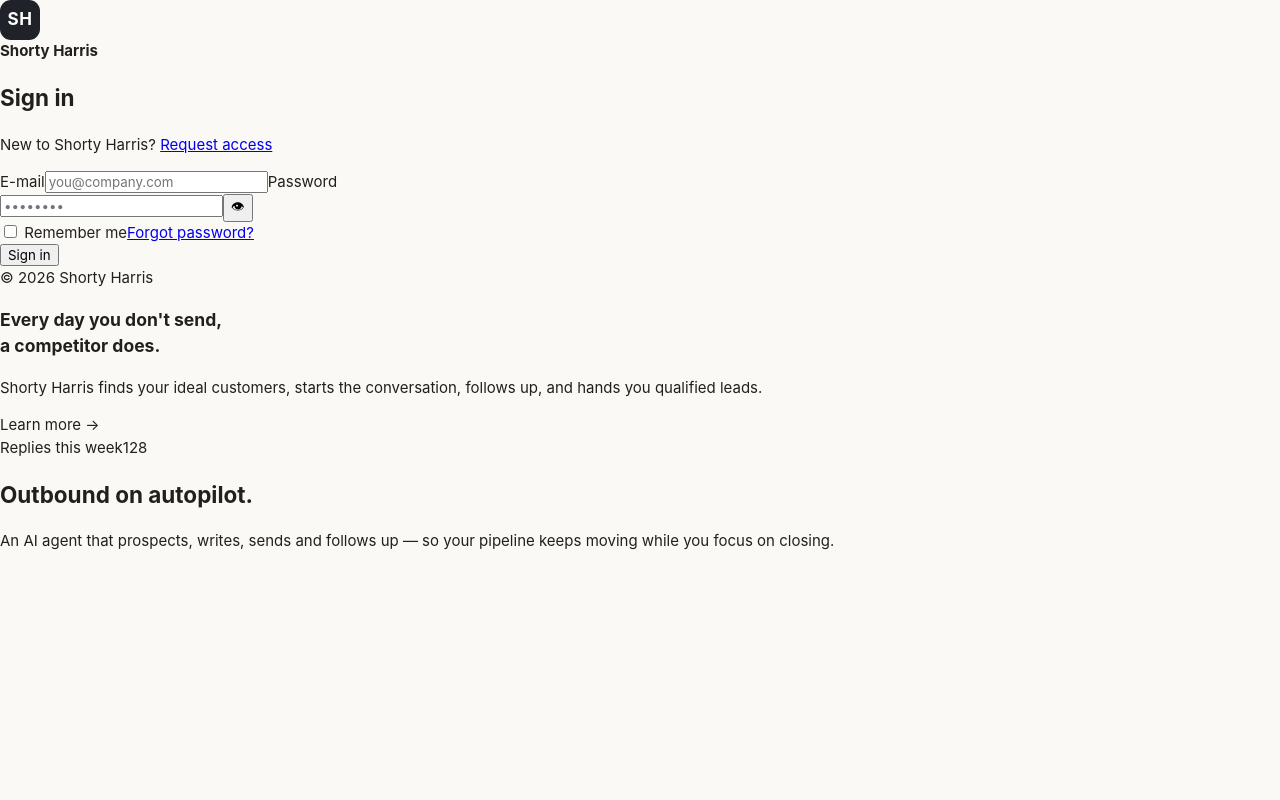
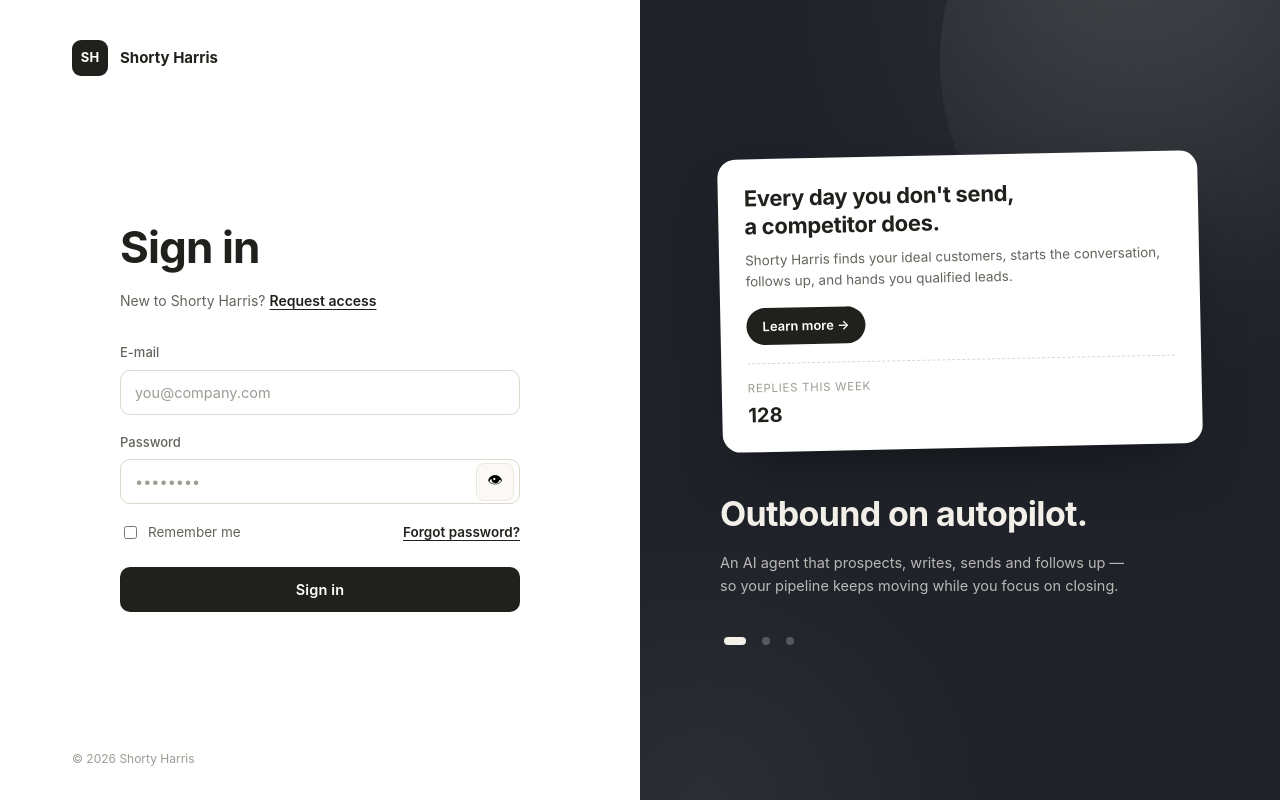
Before and after one commit to ShortyHarris/shorty-harris, a React (Vite) app in the folder app/: page /login in a window 1280 px wide. Built offline with nearby package versions, Linux system fonts and the light colour scheme; no server answers.

Commit message:
Changes
Co-authored-by: ShortyHarris <203847011+ShortyHarris@users.noreply.github.com>

```diff
--- a/app/src/screens/Login.css
+++ b/app/src/screens/Login.css
@@ -1,48 +1,193 @@
-.login-wrap {
+/* === Auth split layout ================================================== */
+.auth-shell {
   min-height: 100vh;
+  display: grid;
+  grid-template-columns: minmax(0, 1fr) minmax(0, 1fr);
+  background: var(--bg);
+}
+
+/* LEFT ------------------------------------------------------------------- */
+.auth-left {
+  display: flex;
+  flex-direction: column;
+  padding: 40px clamp(28px, 6vw, 72px) 32px;
+  background: var(--surface);
+}
+.auth-brand { display: flex; align-items: center; gap: 12px; }
+.auth-brand .brand-mark {
+  width: 36px; height: 36px; border-radius: 9px;
+  background: var(--ink); color: var(--surface);
+  display: flex; align-items: center; justify-content: center;
+  font-weight: 700; font-size: 13px; letter-spacing: 0.02em;
+}
+.auth-brand .brand-name { font-weight: 650; font-size: 15px; color: var(--ink); }
+
+.auth-form-wrap {
+  flex: 1;
+  display: flex;
+  flex-direction: column;
+  justify-content: center;
+  max-width: 400px;
+  width: 100%;
+  margin: 0 auto;
+  padding: 24px 0;
+}
+.auth-title {
+  font-size: clamp(34px, 4vw, 44px);
+  font-weight: 700;
+  letter-spacing: -0.02em;
+  margin: 0 0 10px;
+  color: var(--ink);
+}
+.auth-sub { margin: 0 0 32px; font-size: 14px; color: var(--ink-soft); }
+.auth-sub a { color: var(--ink); font-weight: 600; text-decoration: underline; text-underline-offset: 3px; }
+
+.auth-form { display: flex; flex-direction: column; gap: 18px; }
+.auth-field { display: flex; flex-direction: column; gap: 7px; }
+.auth-field > span { font-size: 13px; font-weight: 550; color: var(--ink-soft); }
+.auth-field input {
+  width: 100%;
+  padding: 13px 14px;
+  border: 1px solid var(--line-strong);
+  border-radius: var(--radius-sm);
+  font-size: 14.5px;
+  background: var(--surface);
+  color: var(--ink);
+  transition: border-color 0.15s, box-shadow 0.15s;
+}
+.auth-field input::placeholder { color: var(--ink-faint); }
+.auth-field input:focus {
+  outline: none;
+  border-color: var(--ink);
+  box-shadow: 0 0 0 3px var(--leaf-tint);
+}
+
+.auth-pw { position: relative; }
+.auth-pw input { padding-right: 48px; }
+.auth-pw-toggle {
+  position: absolute; right: 6px; top: 50%; transform: translateY(-50%);
+  width: 38px; height: 38px; display: flex; align-items: center; justify-content: center;
+  background: var(--bg); border: 1px solid var(--line); border-radius: 8px;
+  font-size: 15px;
+}
+.auth-pw-toggle:hover { background: var(--leaf-tint); }
+
+.auth-row { display: flex; align-items: center; justify-content: space-between; font-size: 13.5px; }
+.auth-remember { display: inline-flex; align-items: center; gap: 8px; color: var(--ink-soft); cursor: pointer; }
+.auth-remember input { accent-color: var(--ink); }
+.auth-forgot { color: var(--ink); font-weight: 600; text-decoration: underline; text-underline-offset: 3px; }
+
+.auth-err {
+  background: var(--clay-tint);
+  color: var(--clay);
+  padding: 11px 14px;
+  border-radius: var(--radius-sm);
+  font-size: 13.5px;
+  border: 1px solid #efd9cf;
+}
+
+.auth-btn {
+  margin-top: 6px;
+  padding: 14px 0;
+  background: var(--ink);
+  color: var(--surface);
+  border: none;
+  border-radius: var(--radius-sm);
+  font-size: 14.5px;
+  font-weight: 600;
+  letter-spacing: 0.01em;
+  transition: transform 0.08s ease, background 0.15s;
+}
+.auth-btn:hover:not(:disabled) { background: #0d1014; transform: translateY(-1px); }
+.auth-btn:active:not(:disabled) { transform: translateY(0); }
+.auth-btn:disabled { opacity: 0.55; cursor: not-allowed; }
+
+.auth-foot { font-size: 12px; color: var(--ink-faint); }
+
+/* RIGHT ------------------------------------------------------------------ */
+.auth-right {
+  background:
+    radial-gradient(120% 80% at 90% 0%, rgba(255,255,255,0.06), transparent 60%),
+    radial-gradient(80% 60% at 10% 100%, rgba(255,255,255,0.05), transparent 60%),
+    #1f2329;
+  color: #f4f1ea;
+  padding: 40px clamp(28px, 5vw, 72px);
   display: flex;
   align-items: center;
   justify-content: center;
-  padding: 24px;
-  background: var(--bg);
+  position: relative;
+  overflow: hidden;
 }
-.login-card {
-  width: 100%;
-  max-width: 380px;
+.auth-right::before {
+  content: '';
+  position: absolute;
+  top: -200px; right: -180px;
+  width: 520px; height: 520px;
+  border-radius: 50%;
+  background: radial-gradient(circle at 30% 30%, rgba(244,241,234,0.10), transparent 70%);
+  pointer-events: none;
+}
+.auth-right-inner { width: 100%; max-width: 480px; display: flex; flex-direction: column; gap: 40px; position: relative; }
+
+.auth-card {
   background: var(--surface);
-  border: 1px solid var(--line);
-  border-radius: var(--radius);
-  padding: 32px 30px;
-  box-shadow: var(--shadow);
+  color: var(--ink);
+  border-radius: 18px;
+  padding: 26px 26px 22px;
+  box-shadow: 0 30px 60px -25px rgba(0,0,0,0.5);
+  transform: rotate(-1.2deg);
 }
-.login-brand { display: flex; align-items: center; gap: 12px; margin-bottom: 26px; }
-.login-brand .brand-mark {
-  width: 38px; height: 38px; border-radius: 10px;
-  background: var(--leaf); color: #fff;
-  display: flex; align-items: center; justify-content: center;
-  font-weight: 700; font-size: 14px;
+.auth-card-body h3 {
+  margin: 0 0 10px;
+  font-size: 22px;
+  line-height: 1.25;
+  letter-spacing: -0.015em;
+  font-weight: 700;
 }
-.login-brand .brand-name { font-weight: 650; font-size: 15px; }
-.login-brand .brand-sub { font-size: 12px; color: var(--ink-faint); }
-.login-title { font-size: 21px; font-weight: 700; margin: 0 0 20px; letter-spacing: -0.01em; }
-.field { display: block; margin-bottom: 16px; }
-.field span { display: block; font-size: 13px; font-weight: 600; color: var(--ink-soft); margin-bottom: 6px; }
-.field input {
-  width: 100%; padding: 10px 13px;
-  border: 1px solid var(--line-strong); border-radius: var(--radius-sm);
-  font-size: 14px; background: #fff;
+.auth-card-body p { margin: 0 0 16px; font-size: 13.5px; color: var(--ink-soft); line-height: 1.55; }
+.auth-card-cta {
+  display: inline-block; background: var(--ink); color: var(--surface);
+  padding: 9px 16px; border-radius: 999px; font-size: 13px; font-weight: 600;
 }
-.field input:focus { outline: none; border-color: var(--leaf); box-shadow: 0 0 0 3px var(--leaf-tint); }
-.login-err {
-  background: var(--clay-tint); color: var(--clay);
-  padding: 10px 13px; border-radius: var(--radius-sm);
-  font-size: 13.5px; margin-bottom: 16px;
+.auth-card-stats {
+  margin-top: 18px;
+  padding-top: 16px;
+  border-top: 1px dashed var(--line-strong);
+  display: flex; gap: 18px;
 }
-.login-btn {
-  width: 100%; padding: 11px 0;
-  background: var(--leaf); color: #fff;
-  border: none; border-radius: var(--radius-sm);
-  font-size: 14.5px; font-weight: 600;
+.auth-stat { display: flex; flex-direction: column; gap: 2px; }
+.auth-stat-label { font-size: 11.5px; color: var(--ink-faint); text-transform: uppercase; letter-spacing: 0.06em; }
+.auth-stat-num { font-size: 20px; font-weight: 700; color: var(--ink); }
+
+.auth-right-copy h2 {
+  margin: 0 0 12px;
+  font-size: clamp(26px, 3vw, 34px);
+  font-weight: 700;
+  letter-spacing: -0.02em;
+  color: #f4f1ea;
 }
-.login-btn:hover:not(:disabled) { background: #0d1014; }
-.login-btn:disabled { opacity: 0.6; }
+.auth-right-copy p {
+  margin: 0;
+  font-size: 14.5px;
+  line-height: 1.6;
+  color: rgba(244,241,234,0.72);
+  max-width: 420px;
+}
+
+.auth-dots { display: flex; gap: 8px; }
+.auth-dots .dot {
+  width: 8px; height: 8px; border-radius: 50%;
+  background: rgba(244,241,234,0.25);
+}
+.auth-dots .dot.on { background: #f4f1ea; width: 22px; border-radius: 99px; }
+
+/* Responsive ------------------------------------------------------------- */
+@media (max-width: 880px) {
+  .auth-shell { grid-template-columns: 1fr; }
+  .auth-right { order: -1; padding: 32px 24px; min-height: 280px; }
+  .auth-right-inner { gap: 24px; }
+  .auth-card { transform: none; }
+  .auth-right-copy h2 { font-size: 22px; }
+  .auth-right-copy p { font-size: 13.5px; }
+  .auth-left { padding: 32px 24px; }
+}
```
